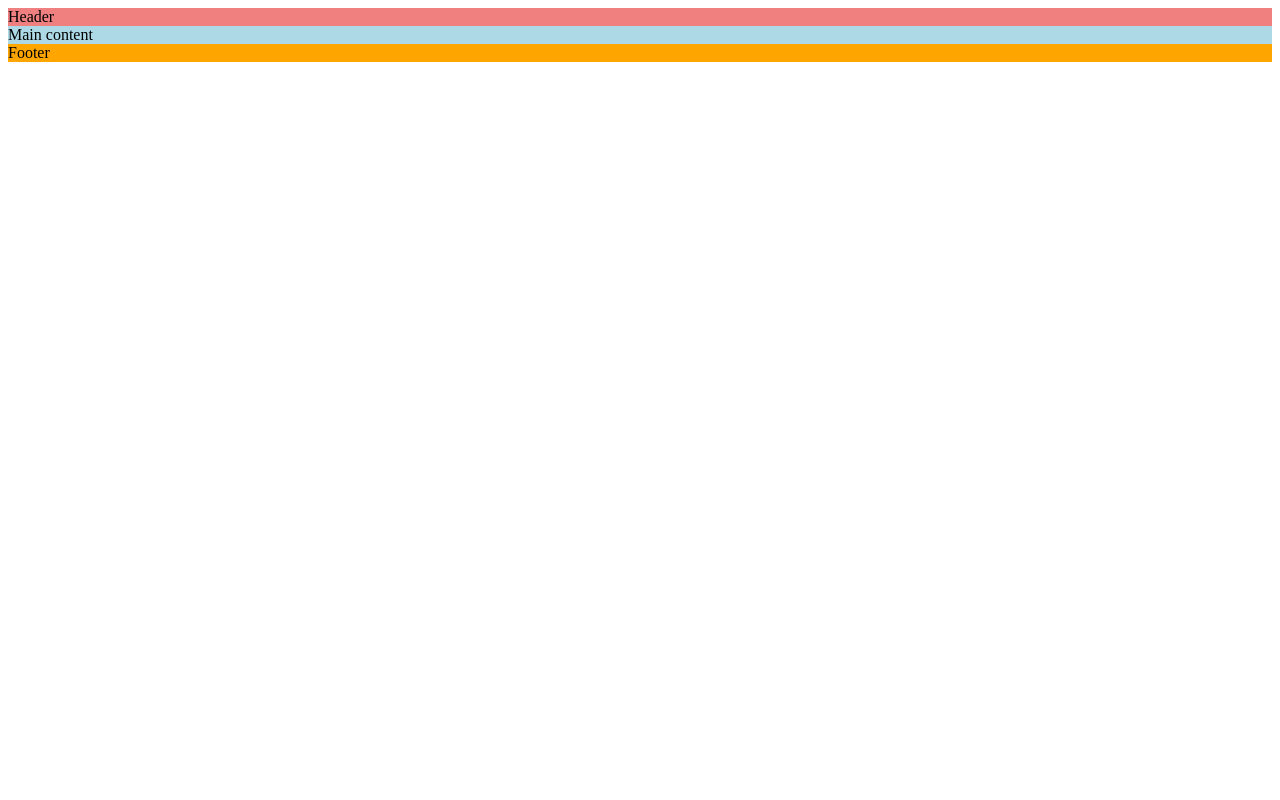
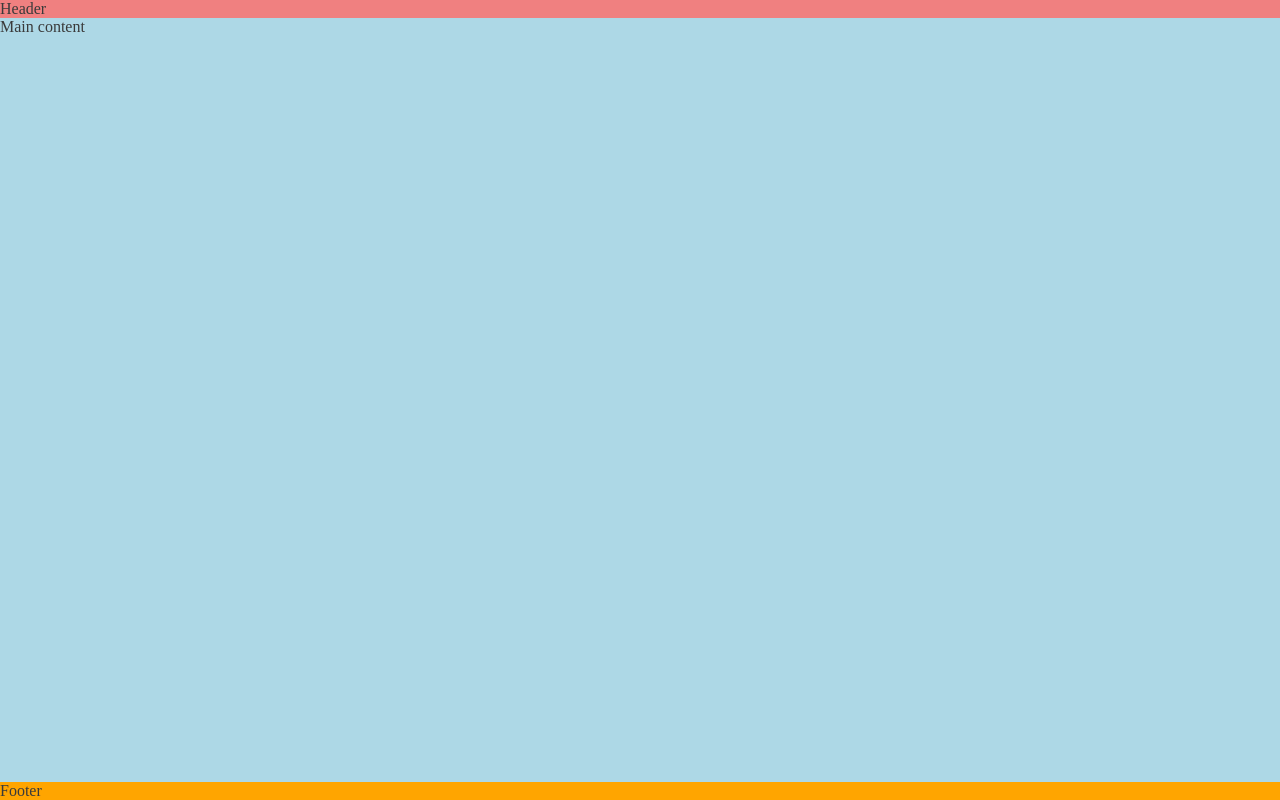
Before and after one commit to OJarvey/Githob-Love-Running-New-, a plain HTML site: page index.html in a window 1280 px wide. Drawn offline with Linux system fonts and the light colour scheme.

Commit message:
Add body style and Asterisk to css

```diff
--- a/assets/css/style.css
+++ b/assets/css/style.css
@@ -1,3 +1,19 @@
+/* Asterisk wildcard selector to override default styles added by the browser */
+* {
+    padding: 0;
+    margin: 0;
+    box-sizing: border-box;
+}
+
+/* General styles */
+body {
+    min-height: 100vh;
+    display: flex;
+    flex-direction: column;
+    /* Generic project styles */
+    color: #3a3a3a;
+}
+
 /* Header */
 header {
     background-color: lightcoral;
```
